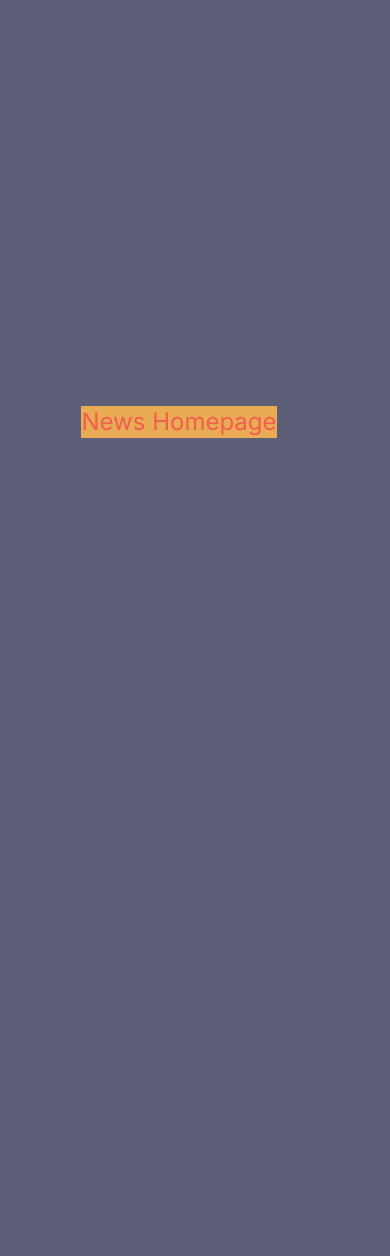
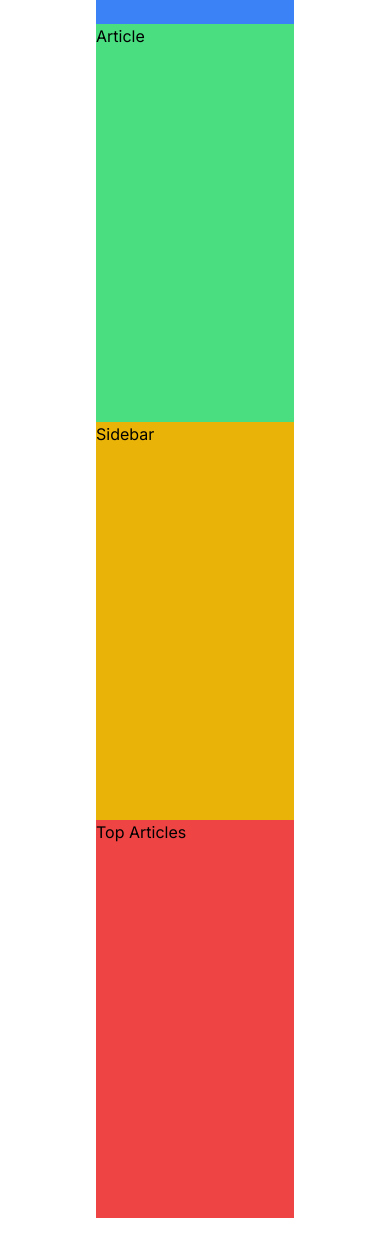
Before and after one commit to pkthunder87/news-homepage, a React (Vite) app: page / in a window 390 px wide. Shown: the top 1256 px of the page. Before the commit the page ends 844 px from the top, so only its background shows below. Built offline with nearby package versions, Linux system fonts and the light colour scheme.

Commit message:
Feat: Add general grid outline for desktop and mobile

```diff
--- a/src/components/AppLayout.jsx
+++ b/src/components/AppLayout.jsx
@@ -1,7 +1,15 @@
+import Article from './Article';
+import Header from './Header';
+import Sidebar from './Sidebar';
+import TopArticles from './TopArticles';
+
 function AppLayout() {
   return (
-    <div className="mr-8 bg-primary-soft-orange text-2xl text-primary-soft-red">
-      News Homepage
+    <div className="grid h-[200dvh] w-[100dvw] grid-cols-1 px-24 py-12 md:h-[100dvh] md:grid-cols-[70%_30%] md:grid-rows-[15%_60%_25%]">
+      <Header />
+      <Article />
+      <Sidebar />
+      <TopArticles />
     </div>
   );
 }
--- a/src/components/Article.jsx
+++ b/src/components/Article.jsx
@@ -1,5 +1,5 @@
 function Article() {
-  return <div>Article</div>;
+  return <div className="bg-green-400">Article</div>;
 }
 
 export default Article;
--- a/src/components/Header.jsx
+++ b/src/components/Header.jsx
@@ -1,5 +1,5 @@
 function Header() {
-  return <div>Nav Links</div>;
+  return <div className="bg-blue-500 md:col-span-2">Nav Links</div>;
 }
 
 export default Header;
--- a/src/components/Sidebar.jsx
+++ b/src/components/Sidebar.jsx
@@ -1,5 +1,5 @@
 function Sidebar() {
-  return <div>Sidebar</div>;
+  return <div className="bg-yellow-500">Sidebar</div>;
 }
 
 export default Sidebar;
--- a/src/components/TopArticles.jsx
+++ b/src/components/TopArticles.jsx
@@ -1,5 +1,5 @@
 function TopArticles() {
-  return <div className="bg-red-500 text-2xl">Top Articles</div>;
+  return <div className="bg-red-500 md:col-span-2">Top Articles</div>;
 }
 
 export default TopArticles;
--- a/src/index.css
+++ b/src/index.css
@@ -9,6 +9,6 @@
   }
 
   body {
-    @apply flex h-[100dvh] w-[100dvw] items-center justify-center bg-neutral-dark-grayish-blue antialiased;
+    @apply flex h-[100dvh] w-[100dvw] items-center justify-center bg-white antialiased;
   }
 }
```
